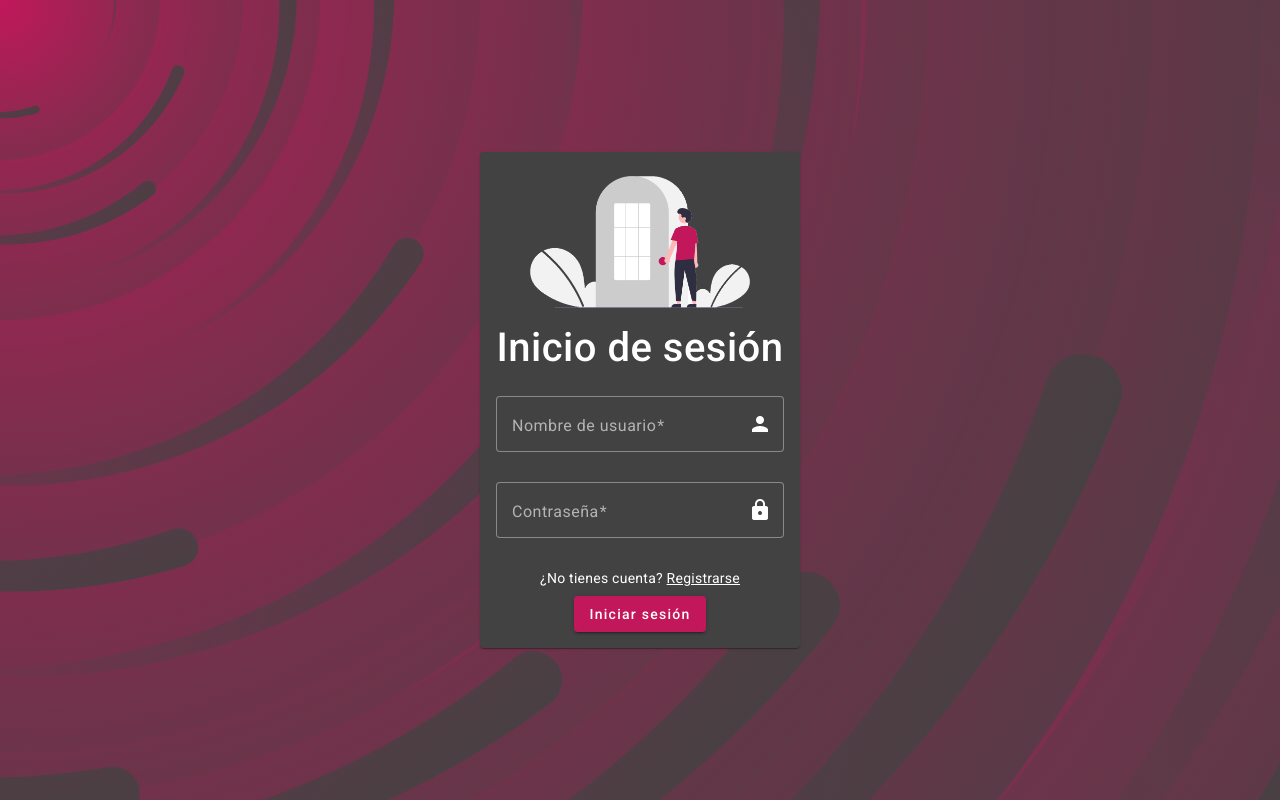
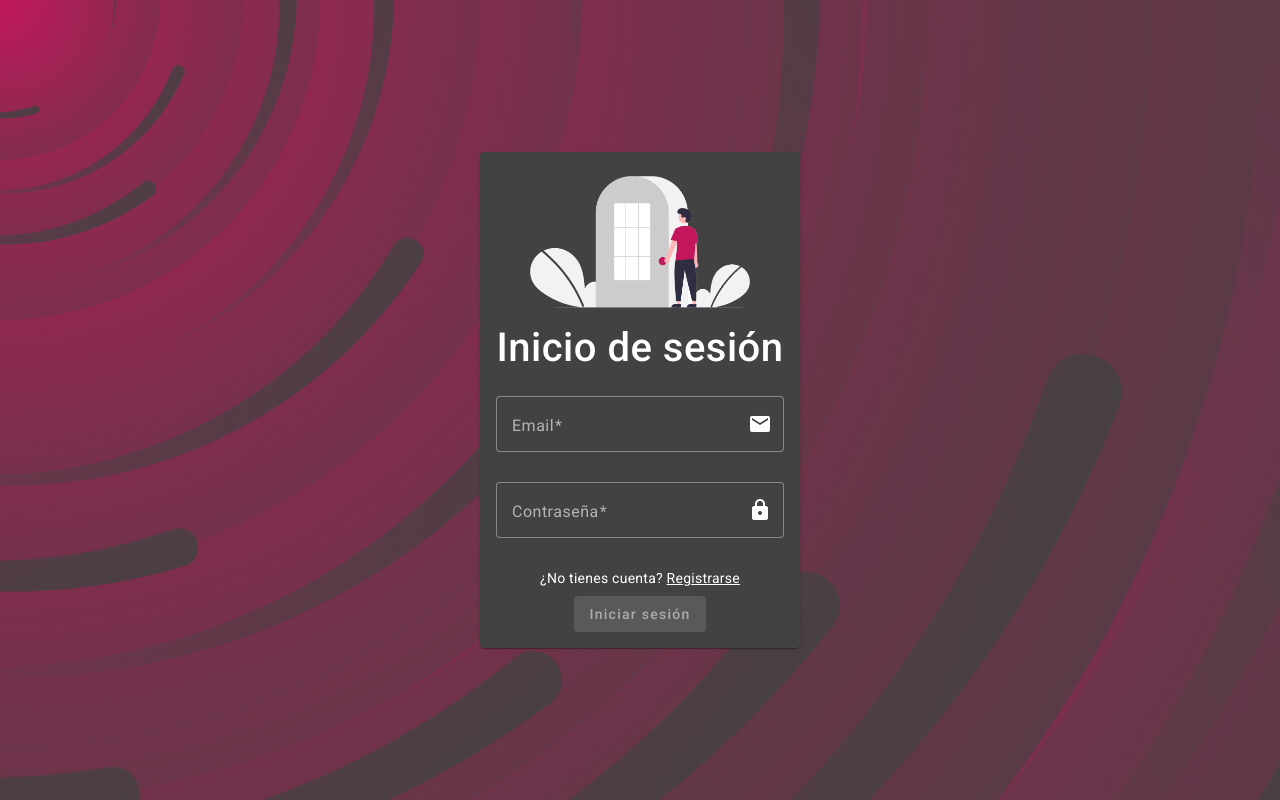
Before and after one commit to Crashuin/angularfinal, an Angular app: page /login in a window 1280 px wide. Built offline with nearby package versions, Linux system fonts and the light colour scheme.

Commit message:
Agregando validaciones para el login y signup

```diff
--- a/db.json
+++ b/db.json
@@ -41,6 +41,13 @@
       "email": "daniel@gmail.com",
       "password": "123",
       "id": 1
+    },
+    {
+      "fname": "Daniel",
+      "lname": "Perez",
+      "email": "daniel@gmail.com",
+      "password": "123",
+      "id": 2
     }
   ]
 }
--- a/src/app/login/login.component.html
+++ b/src/app/login/login.component.html
@@ -14,11 +14,14 @@
 
             <div class="row my-2">
                 <mat-form-field appearance="outline" >
-                    <mat-label>Nombre de usuario</mat-label>
-                    <input type="text" matInput placeholder="Ingrese su nombre de usuario" formControlName="fname">
-                    <mat-icon style="color: white;" matSuffix>person</mat-icon>
-                    <mat-error *ngIf="fname.invalid || fname.pristine">
-                        Ingrese un nombre de usuario
+                    <mat-label>Email</mat-label>
+                    <input type="text" matInput placeholder="Ingrese su nombre de usuario" formControlName="email">
+                    <mat-icon style="color: white;" matSuffix>email</mat-icon>
+                    <mat-error *ngIf="email.errors?.['required']">
+                        El email es requerido
+                    </mat-error>
+                    <mat-error *ngIf="email.errors?.['email']">
+                        Ingrese un email valido
                     </mat-error>
                 </mat-form-field>
             </div>
@@ -40,7 +43,7 @@
 
 
             <div class="button text-center">
-                <button class="p-3" type="submit" color="primary" mat-raised-button>Iniciar sesión</button>
+                <button class="p-3" type="submit" color="primary" mat-raised-button [disabled]="login.invalid">Iniciar sesión</button>
             </div>
 
         </form>
--- a/src/app/login/login.component.ts
+++ b/src/app/login/login.component.ts
@@ -31,7 +31,7 @@ export class LoginComponent implements OnInit{
     // })
 
     this.login = this._fb.group({
-      fname: ['', Validators.required],
+      email: ['', [Validators.required, Validators.email]],
       password: ['', Validators.required],
     });
   }
@@ -40,7 +40,7 @@ export class LoginComponent implements OnInit{
     // console.log(this.login.value);
     this._http.get<any>("http://localhost:3000/signup").subscribe(res =>{
       const user = res.find((a:any)=>{
-        return a.fname === this.login.value.fname && a.password === this.login.value.password
+        return a.email === this.login.value.email && a.password === this.login.value.password
       });
 
       if (user) {
@@ -48,7 +48,7 @@ export class LoginComponent implements OnInit{
         this.login.reset();
         this.router.navigate(['/appnotas']);
       } else {
-        this._coreService.openSnackBar('Usuario no registrado', 'Hecho');
+        this._coreService.openSnackBar('Revise sus credenciales', 'Hecho');
         this.router.navigate(['/login']);
       }
 
@@ -64,8 +64,8 @@ export class LoginComponent implements OnInit{
 
   //validaciones
 
-  get fname() {
-    return this.login.get('fname') as FormControl;
+  get email() {
+    return this.login.get('email') as FormControl;
   }
 
   get password() {
--- a/src/app/singup/singup.component.html
+++ b/src/app/singup/singup.component.html
@@ -15,6 +15,9 @@
                     <mat-label>Nombre</mat-label>
                     <input type="text" matInput placeholder="Ingrese su nombre" formControlName="fname">
                     <mat-icon style="color: white;" matSuffix>person</mat-icon>
+                    <mat-error *ngIf="fname.invalid || fname.pristine">
+                        El nombre es requerido
+                    </mat-error>
                 </mat-form-field>
             </div>
 
@@ -23,6 +26,9 @@
                     <mat-label>Apellido</mat-label>
                     <input type="text" matInput placeholder="Ingrese su apellido" formControlName="lname">
                     <mat-icon style="color: white;" matSuffix>people</mat-icon>
+                    <mat-error *ngIf="lname.invalid || lname.pristine">
+                        El apellido es requerido
+                    </mat-error>
                 </mat-form-field>
             </div>
 
@@ -31,6 +37,12 @@
                     <mat-label>Correo electronico</mat-label>
                     <input type="email" matInput placeholder="Ingrese su correo electronico" formControlName="email">
                     <mat-icon style="color: white;" matSuffix>email</mat-icon>
+                    <mat-error *ngIf="email.errors?.['required']">
+                        El email es requerido
+                    </mat-error>
+                    <mat-error *ngIf="email.errors?.['email']">
+                        Ingrese un email valido
+                    </mat-error>
                 </mat-form-field>
             </div>
 
@@ -39,6 +51,9 @@
                     <mat-label>Contraseña</mat-label>
                     <input type="password" matInput placeholder="Ingrese su contraseña" formControlName="password">
                     <mat-icon style="color: white;" matSuffix>lock</mat-icon>
+                    <mat-error *ngIf="password.invalid || password.pristine">
+                        La contraseña es requerida
+                    </mat-error>
                 </mat-form-field>
             </div>
 
--- a/src/app/singup/singup.component.ts
+++ b/src/app/singup/singup.component.ts
@@ -1,6 +1,6 @@
 import { HttpClient } from '@angular/common/http';
 import { Component, OnInit } from '@angular/core';
-import { FormControl, FormGroup } from '@angular/forms';
+import { FormBuilder, FormControl, FormGroup, Validators } from '@angular/forms';
 
 import { Router } from '@angular/router';
 import { CoreService } from '../core/core.service';
@@ -16,6 +16,7 @@ export class SingupComponent implements OnInit {
   signuser:any;
 
   constructor(
+    private _fb: FormBuilder,
     private router: Router,
     private _http: HttpClient,
     private _coreService: CoreService
@@ -25,12 +26,19 @@ export class SingupComponent implements OnInit {
   }
 
   ngOnInit(): void {
-      this.signup = new FormGroup({
-        'fname': new FormControl(),
-        'lname': new FormControl(),
-        'email': new FormControl(),
-        'password': new FormControl()
-      })
+      // this.signup = new FormGroup({
+      //   'fname': new FormControl(),
+      //   'lname': new FormControl(),
+      //   'email': new FormControl(),
+      //   'password': new FormControl()
+      // })
+
+      this.signup = this._fb.group({
+        fname: ['', Validators.required],
+        lname: ['', Validators.required],
+        email: ['', [Validators.required, Validators.email]],
+        password: ['', Validators.required],
+      });
   }
 
   signupdata(signup: FormGroup){
@@ -49,5 +57,24 @@ export class SingupComponent implements OnInit {
     this.router.navigate(['/login']);
   }
 
+  //validaciones
+
+  get fname() {
+    return this.signup.get('fname') as FormControl;
+  }
+
+  get lname() {
+    return this.signup.get('lname') as FormControl;
+  }
+
+  get email() {
+    return this.signup.get('email') as FormControl;
+  }
+
+  get password() {
+    return this.signup.get('password') as FormControl;
+  }
+
+
 
 }
```
